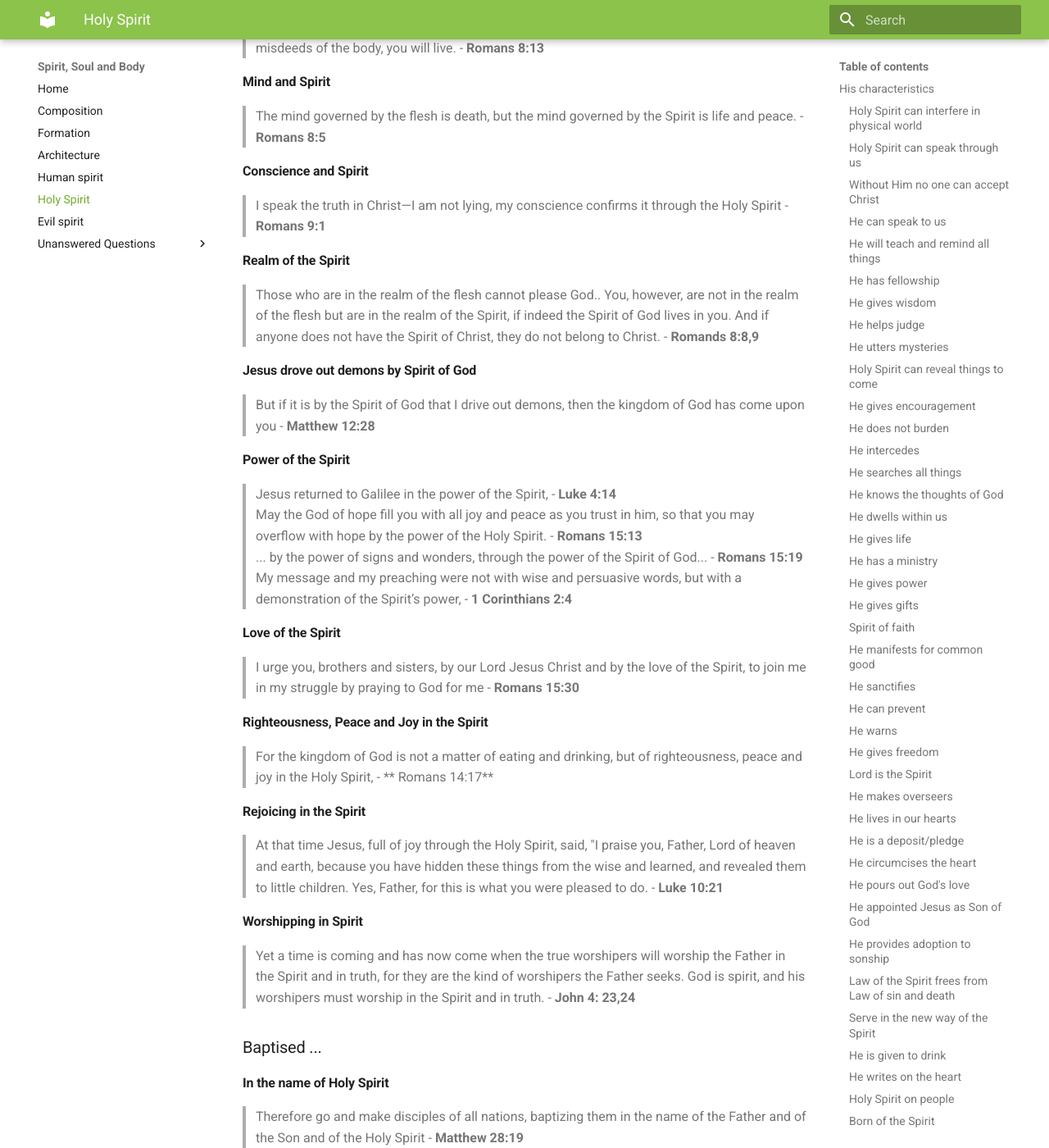
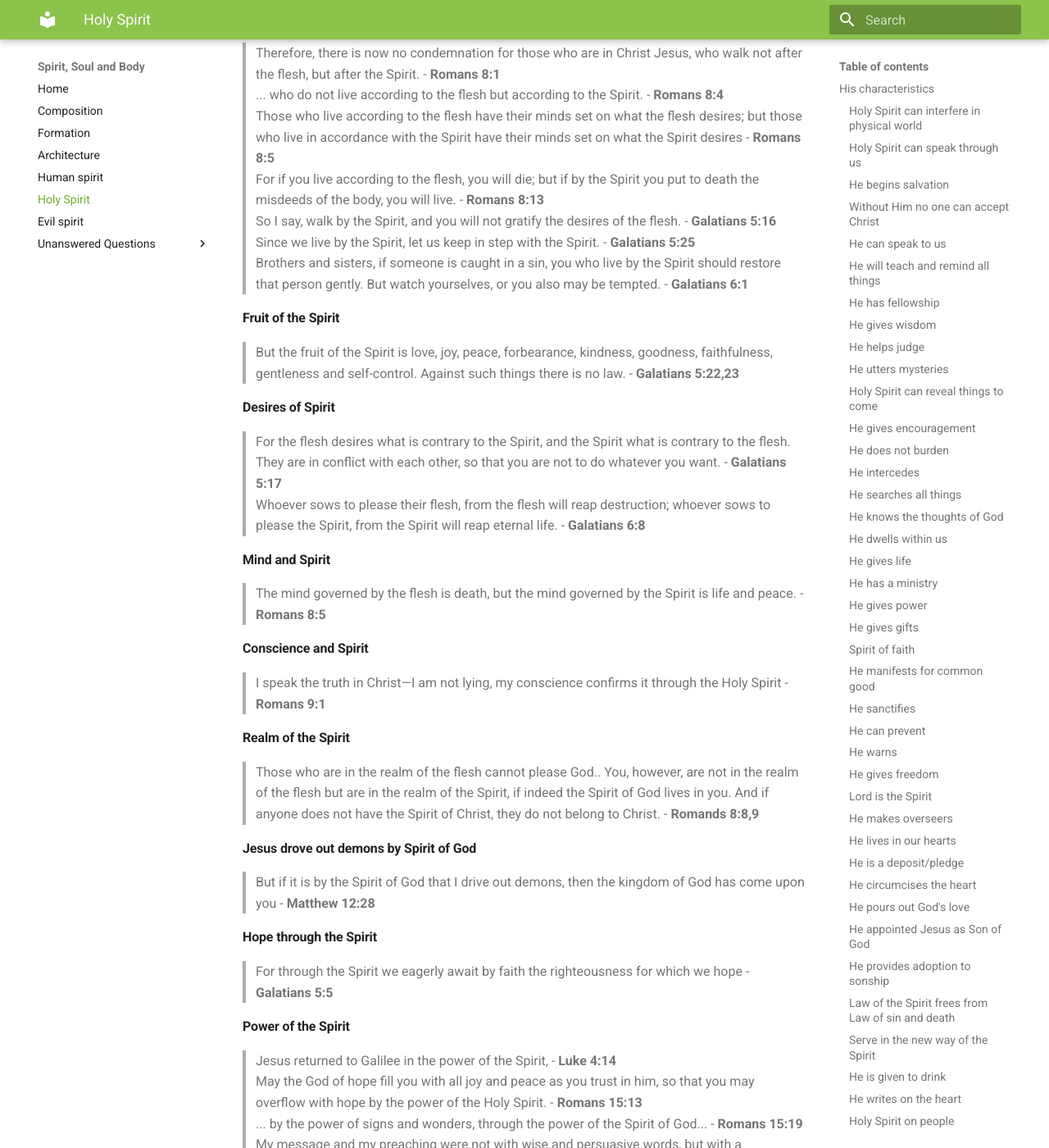
Before and after one commit to onedayatatime/spiritsoulbody, an MkDocs documentation site: the page built from docs/holy-spirit.md, in a window 1280 px wide and 1400 px high, scrolled down 8946 px. Shown: the whole window at 82% size. Built offline with MkDocs 1.6.1 and Material for MkDocs 9.7.7, drawn with Linux system fonts in a browser that asks for light colours; old or Windows-style settings are respelled for this version of MkDocs; some of the changed text lies outside the part shown.

Commit message:
Galatians

```diff
--- a/docs/holy-spirit.md
+++ b/docs/holy-spirit.md
@@ -18,6 +18,9 @@
 > In my former book, Theophilus, I wrote about all that Jesus began to do and to teach until the day he was taken up to heaven, after giving instructions through the Holy Spirit to the apostles he had chosen. - **Acts 1:1,2**
 > ... The Holy Spirit spoke the truth to your ancestors when he said through Isaiah the prophet: - **Acts 28:25**
 > Therefore I want you to know that no one who is speaking by the Spirit of God says, “Jesus be cursed,” and no one can say, “Jesus is Lord,” except by the Holy Spirit. - **1 Corinthians 12:3**
+
+#### He begins salvation
+> Are you so foolish? After beginning by means of the Spirit, are you now trying to finish by means of the flesh? - **Galatians 3:3**
 
 #### Without Him no one can accept Christ
 > Therefore I want you to know that no one who is speaking by the Spirit of God says, “Jesus be cursed,” and no one can say, “Jesus is Lord,” except by the Holy Spirit. - **1 Corinthians 12:3**
@@ -146,6 +149,8 @@
 > The Spirit you received does not make you slaves, so that you live in fear again; rather, the Spirit you received brought about your adoption to sonship. And by him we cry, “Abba, Father.” - **Romans 8:15**
 > The Spirit himself testifies with our spirit that we are God’s children. - **Romans 8:16**
 > Not only so, but we ourselves, who have the firstfruits of the Spirit, groan inwardly as we wait eagerly for our adoption to sonship, the redemption of our bodies - **Romans 8:23**
+> Because you are his sons, God sent the Spirit of his Son into our hearts, the Spirit who calls out, “Abba, Father.” - **Galatians 4:6**
+
 
 #### Law of the Spirit frees from Law of sin and death
 > because through Christ Jesus the law of the Spirit who gives life has set you free from the law of sin and death. - **Romans 8:2**
@@ -208,6 +213,8 @@ TODO: Isaiah 42:1-4, 61:1
 > Moved by the Spirit, he(Simeon) went into the temple courts. - **Luke 2:27**
 > The two of them, sent on their way by the Holy Spirit, went down to Seleucia and sailed from there to Cyprus - **Acts 13:4**
 > For those who are led by the Spirit of God are the children of God. - **Romans 8:14**
+> But if you are led by the Spirit, you are not under the law. - **Galatians 5:18**
+
 
 #### Compelled by the Spirit
 > And now, compelled by the Spirit, I am going to Jerusalem, not knowing what will happen to me there - **Acts 20:22**
@@ -217,6 +224,17 @@ TODO: Isaiah 42:1-4, 61:1
 > ... who do not live according to the flesh but according to the Spirit. - **Romans 8:4**
 > Those who live according to the flesh have their minds set on what the flesh desires; but those who live in accordance with the Spirit have their minds set on what the Spirit desires - **Romans 8:5**
 > For if you live according to the flesh, you will die; but if by the Spirit you put to death the misdeeds of the body, you will live. - **Romans 8:13**
+> So I say, walk by the Spirit, and you will not gratify the desires of the flesh. - **Galatians 5:16**
+> Since we live by the Spirit, let us keep in step with the Spirit. - **Galatians 5:25**
+> Brothers and sisters, if someone is caught in a sin, you who live by the Spirit should restore that person gently. But watch yourselves, or you also may be tempted. - **Galatians 6:1**
+
+#### Fruit of the Spirit
+> But the fruit of the Spirit is love, joy, peace, forbearance, kindness, goodness, faithfulness, gentleness and self-control. Against such things there is no law. - **Galatians 5:22,23**
+
+#### Desires of Spirit
+> For the flesh desires what is contrary to the Spirit, and the Spirit what is contrary to the flesh. They are in conflict with each other, so that you are not to do whatever you want. - **Galatians 5:17**
+> Whoever sows to please their flesh, from the flesh will reap destruction; whoever sows to please the Spirit, from the Spirit will reap eternal life. - **Galatians 6:8**
+
 
 #### Mind and Spirit
 > The mind governed by the flesh is death, but the mind governed by the Spirit is life and peace. - **Romans 8:5**
@@ -230,11 +248,16 @@ TODO: Isaiah 42:1-4, 61:1
 #### Jesus drove out demons by Spirit of God
 >But if it is by the Spirit of God that I drive out demons, then the kingdom of God has come upon you - **Matthew 12:28**
 
+#### Hope through the Spirit
+> For through the Spirit we eagerly await by faith the righteousness for which we hope - **Galatians 5:5**
+
+
 #### Power of the Spirit
 > Jesus returned to Galilee in the power of the Spirit, - **Luke 4:14**
 > May the God of hope fill you with all joy and peace as you trust in him, so that you may overflow with hope by the power of the Holy Spirit. - **Romans 15:13**
 > ... by the power of signs and wonders, through the power of the Spirit of God... - **Romans 15:19**
 > My message and my preaching were not with wise and persuasive words, but with a demonstration of the Spirit’s power, - **1 Corinthians 2:4**
+> At that time the son born according to the flesh persecuted the son born by the power of the Spirit. - **Galatians 4:29**
 
 #### Love of the Spirit
 > I urge you, brothers and sisters, by our Lord Jesus Christ and by the love of the Spirit, to join me in my struggle by praying to God for me - **Romans 15:30**
@@ -299,7 +322,10 @@ TODO: Isaiah 42:1-4, 61:1
 #### Who will receive?
 > The promise is for you and your children and for all who are far off—for all whom the Lord our God will call.” - **Acts 2:39**
 > We are witnesses of these things, and so is the Holy Spirit, whom God has given to those who obey him.” - **Act 5:32**
-> and asked them, “Did you receive the Holy Spirit whena you believed?” They answered, “No, we have not even heard that there is a Holy Spirit.” - **Acts 19:2**
+> and asked them, “Did you receive the Holy Spirit when you believed?” They answered, “No, we have not even heard that there is a Holy Spirit.” - **Acts 19:2**
+> I would like to learn just one thing from you: Did you receive the Spirit by the works of the law, or by believing what you heard? - **Galatians 3:2**
+> So again I ask, does God give you his Spirit and work miracles among you by the works of the law, or by your believing what you heard? - **Galatians 3:5**
+> He redeemed us in order that the blessing given to Abraham might come to the Gentiles through Christ Jesus, so that by faith we might receive the promise of the Spirit. - **Galatians 3:14**
 
 #### Lying to the Spirit
 > Then Peter said, “Ananias, how is it that Satan has so filled your heart that you have lied to the Holy Spirit and have kept for yourself some of the money you received for the land? - **Acts 5:3**
```
Also changed, not shown: docs/human-spirit.md (+2 -1 lines).
